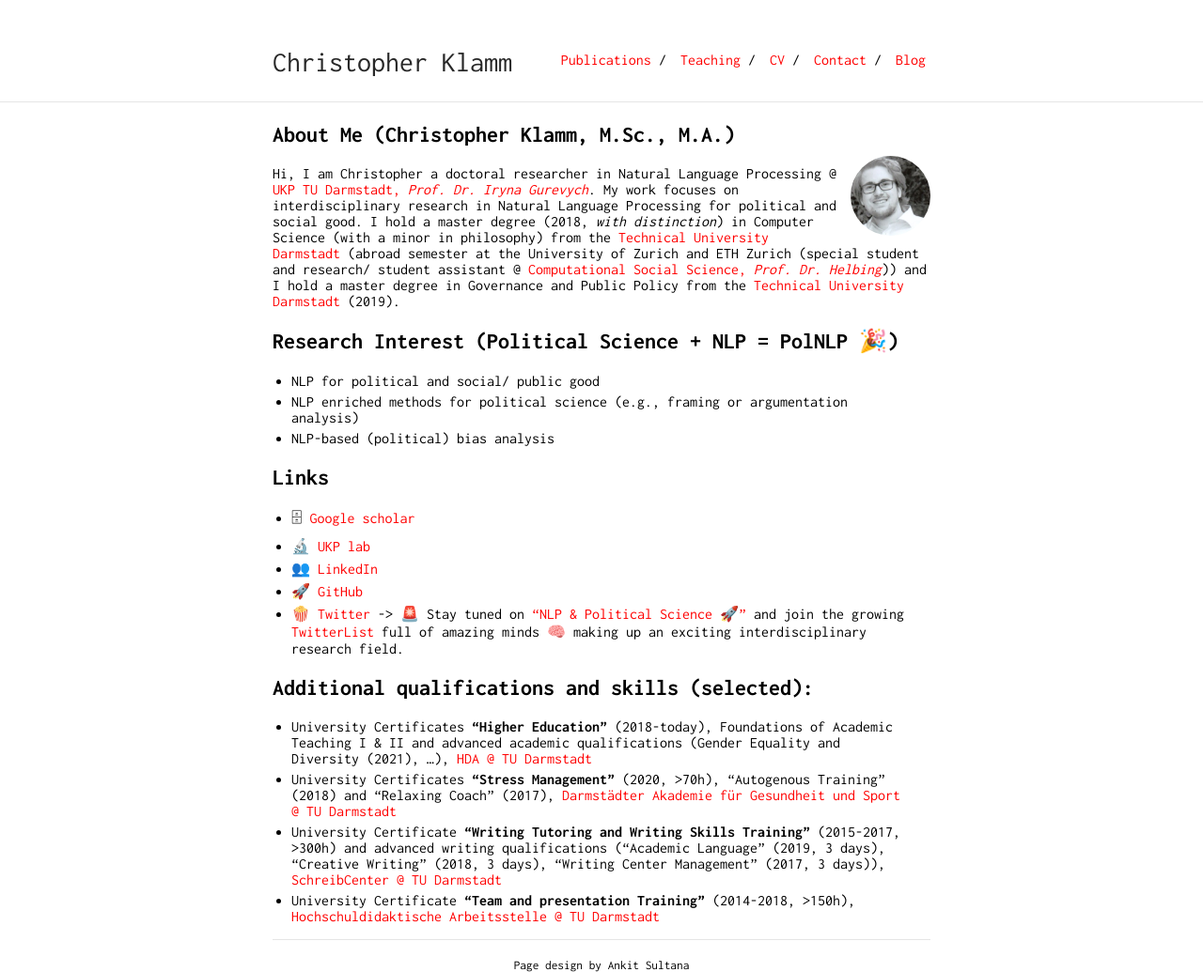
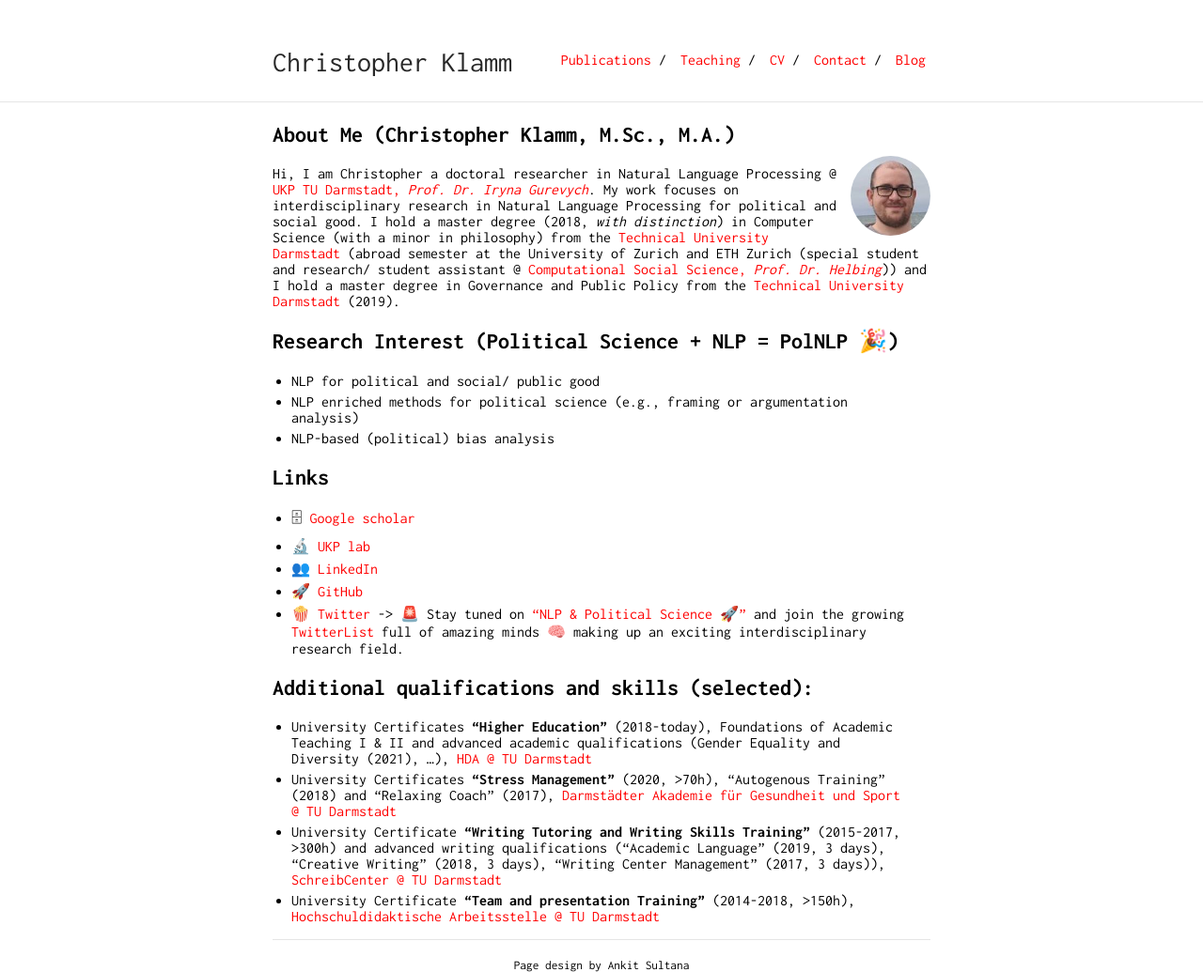
Before and after one commit to chkla/gitPage, a Jekyll site: the page built from index.md, in a window 1280 px wide. Shown: the whole page at 94% size. Built offline with Jekyll 4.4.1, drawn with Linux system fonts in a browser that asks for light colours; our own code applies the rules of GitHub Pages for plain Markdown files.

Commit message:
Update index.md

```diff
--- a/index.md
+++ b/index.md
@@ -3,7 +3,7 @@ layout: default
 ---
 
 ## About Me (Christopher Klamm, M.Sc., M.A.)
-<img class="profile-picture" src="chris.jpg">
+<img class="profile-picture" src="chris2.jpg">
 Hi, I am Christopher a doctoral researcher in Natural Language Processing @ [UKP TU Darmstadt, <i>Prof. Dr. Iryna Gurevych</i>](https://www.informatik.tu-darmstadt.de/ukp/ukp_home/about_ukp/index.en.jsp). My work focuses on interdisciplinary research in Natural Language Processing for political and social good. I hold a master degree (2018, <i>with distinction</i>) in Computer Science (with a minor in philosophy) from the [Technical University Darmstadt](https://www.tu-darmstadt.de) (abroad semester at the University of Zurich and ETH Zurich (special student and research/ student assistant @ [Computational Social Science, <i>Prof. Dr. Helbing</i>](http://www.coss.ethz.ch))) and I hold a master degree in Governance and Public Policy from the [Technical University Darmstadt](https://www.tu-darmstadt.de) (2019).
 
 ## Research Interest (Political Science + NLP = PolNLP 🎉)
```
